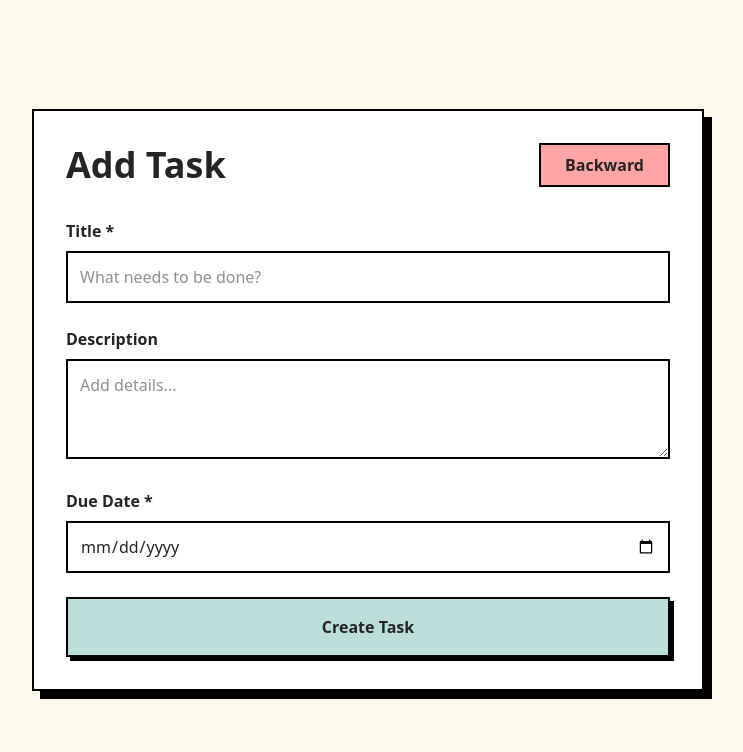
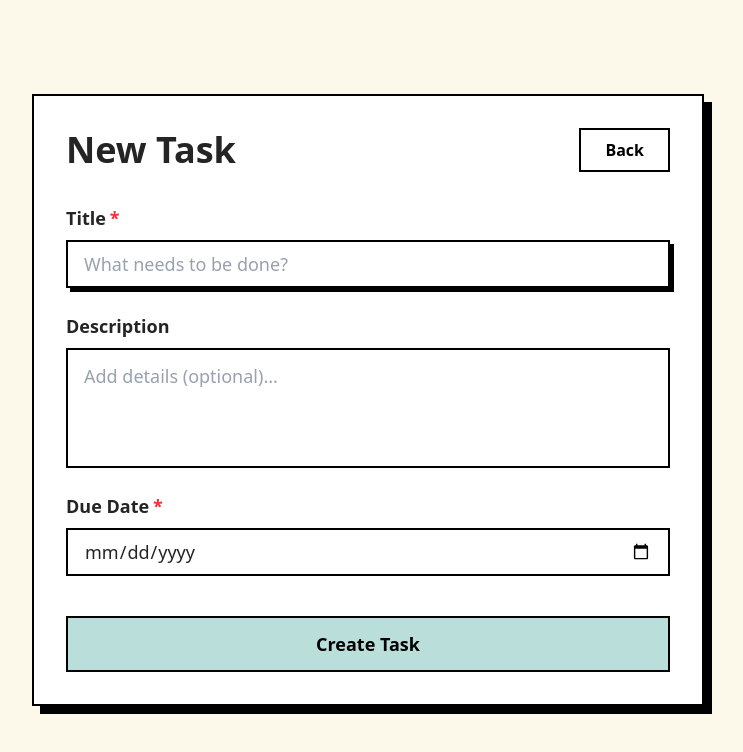
Before and after one commit to phraewchuthamat/Todo-List-React, a React (Vite) app: page / in a window 1280 px wide. Both pictures are taken after a click on the button "Add Task". Shown: the top 752 px of the page, without its empty margins (272-1015 px from the left). Built offline with nearby package versions, Linux system fonts and the light colour scheme.

Commit message:
Update components

```diff
--- a/src/components/TodoApp.jsx
+++ b/src/components/TodoApp.jsx
@@ -1,35 +1,51 @@
 import { useState } from 'react'
 import { useTodo } from '../hooks/useTodo'
-import { TodoForm } from './TodoForm'
+import { useAlert } from '../hooks/useAlert'
 import { TodoList } from './TodoList/TodoList'
-import { useAlert } from '../hooks/useAlert'
+import { Container } from './ui/Container'
+import ConfirmDialog from './dialog/ConfirmDialog'
+import { TodoForm } from './todoList/TodoForm'
+
+const VIEW_MODE = {
+    LIST: 'LIST',
+    EDIT: 'EDIT',
+    CREATE: 'CREATE',
+}
 
 export default function TodoApp() {
+    // Custom Hooks
     const { tasks, createTask, updateTask, deleteTask, toggleComplete } =
         useTodo()
     const { showAlert } = useAlert()
 
-    const [view, setView] = useState('LIST')
+    // Local State
+    const [view, setView] = useState(VIEW_MODE.LIST)
     const [editingId, setEditingId] = useState(null)
 
+    // Delete Logic State
     const [isConfirmOpen, setIsConfirmOpen] = useState(false)
     const [targetDeleteId, setTargetDeleteId] = useState(null)
 
+    // Handlers
     const handleSave = (formData) => {
-        if (view === 'EDIT' && editingId) {
+        if (view === VIEW_MODE.EDIT && editingId) {
             updateTask(editingId, formData)
-            showAlert('Update Task Success! ', 'success')
+            showAlert('Update Task Success! 🎉', 'success')
         } else {
             createTask(formData)
-            showAlert('New Task Created! ', 'success')
+            showAlert('New Task Created! 🚀', 'success')
         }
-        setView('LIST')
+        backToList()
+    }
+
+    const backToList = () => {
+        setView(VIEW_MODE.LIST)
         setEditingId(null)
     }
 
     const handleEditClick = (todo) => {
         setEditingId(todo.id)
-        setView('EDIT')
+        setView(VIEW_MODE.EDIT)
     }
 
     const handleDeleteRequest = (id) => {
@@ -41,37 +57,37 @@ export default function TodoApp() {
         deleteTask(targetDeleteId)
         setIsConfirmOpen(false)
         setTargetDeleteId(null)
-        showAlert('Task Deleted! ', 'error')
+        showAlert('Task Deleted! 🗑️', 'error')
     }
 
     const editingTask = tasks.find((t) => t.id === editingId)
 
     return (
-        <div className="min-h-screen bg-primary flex justify-center items-center p-4">
-            <div className="w-full max-w-2xl bg-white border-2 border-black shadow-[8px_8px_0px_0px_rgba(0,0,0,1)] p-8">
-                {view === 'LIST' ? (
+        <Container>
+            {view === VIEW_MODE.LIST ? (
                 <TodoList
                     tasks={tasks}
-                        onAddClick={() => setView('CREATE')}
+                    onAddClick={() => setView(VIEW_MODE.CREATE)}
                     onEditClick={handleEditClick}
                     onDeleteClick={handleDeleteRequest}
                     onToggleClick={toggleComplete}
-                        isConfirmOpen={isConfirmOpen}
-                        confirmDelete={confirmDelete}
-                        cancelDelete={() => setIsConfirmOpen(false)}
                 />
             ) : (
                 <TodoForm
                     key={editingId ? editingId : 'create-form'}
-                        initialData={view === 'EDIT' ? editingTask : null}
+                    initialData={view === VIEW_MODE.EDIT ? editingTask : null}
                     onSubmit={handleSave}
-                        onCancel={() => {
-                            setView('LIST')
-                            setEditingId(null)
-                        }}
+                    onCancel={backToList}
                 />
             )}
-            </div>
-        </div>
+
+            <ConfirmDialog
+                isOpen={isConfirmOpen}
+                title="Delete Task?"
+                message="Are you sure you want to delete this task? This action cannot be undone."
+                onConfirm={confirmDelete}
+                onCancel={() => setIsConfirmOpen(false)}
+            />
+        </Container>
     )
 }
--- a/src/components/TodoForm.jsx
+++ b/src/components/TodoList/TodoForm.jsx
@@ -1,6 +1,8 @@
 import { useState } from 'react'
-import { getTodayString } from '../utils/formatDate'
-import { FormField } from './ui/FormField'
+import PropTypes from 'prop-types'
+import { getTodayString } from '../../utils/formatDate'
+import { FormField } from '../ui/FormField'
+import { Button } from '../ui/Button'
 
 export const TodoForm = ({ initialData, onSubmit, onCancel }) => {
     const defaultState = { name: '', description: '', dueDate: '' }
@@ -17,28 +19,28 @@ export const TodoForm = ({ initialData, onSubmit, onCancel }) => {
     }
 
     return (
-        <section className="animate-in fade-in duration-300">
+        <section className="animate-in fade-in slide-in-from-bottom-4 duration-300">
+            {/* Header Section */}
             <div className="flex justify-between items-center mb-8">
-                <h1 className="text-4xl font-bold">
-                    {initialData ? 'Edit Task' : 'Add Task'}
+                <h1 className="text-4xl font-bold font-display">
+                    {initialData ? 'Edit Task' : 'New Task'}
                 </h1>
-                <button
-                    type="button"
-                    onClick={onCancel}
-                    className="bg-accent border-2 border-black px-6 py-2 font-bold hover:bg-muted transition-colors"
-                >
-                    Backward
-                </button>
+
+                <Button type="button" onClick={onCancel} variant="outline">
+                    Back
+                </Button>
             </div>
 
+            {/* Form Section */}
             <form onSubmit={handleSubmit} className="space-y-6">
                 <FormField
-                    label="Title *"
+                    label="Title"
                     name="name"
                     value={formData.name}
                     onChange={handleChange}
                     placeholder="What needs to be done?"
                     required
+                    autoFocus
                 />
 
                 <FormField
@@ -47,11 +49,11 @@ export const TodoForm = ({ initialData, onSubmit, onCancel }) => {
                     name="description"
                     value={formData.description}
                     onChange={handleChange}
-                    placeholder="Add details..."
+                    placeholder="Add details (optional)..."
                 />
 
                 <FormField
-                    label="Due Date *"
+                    label="Due Date"
                     type="date"
                     name="dueDate"
                     min={getTodayString()}
@@ -59,13 +61,28 @@ export const TodoForm = ({ initialData, onSubmit, onCancel }) => {
                     onChange={handleChange}
                     required
                 />
-                <button
-                    type="submit"
-                    className="w-full bg-secondary border-2 border-black py-4 font-bold shadow-[4px_4px_0px_0px_rgba(0,0,0,1)] active:translate-y-1 transition-all"
-                >
-                    {initialData ? 'Update Task' : 'Create Task'}
-                </button>
+
+                {/* Submit Button */}
+                <div className="pt-4">
+                    <Button
+                        type="submit"
+                        variant="primary"
+                        className="w-full text-lg py-3"
+                    >
+                        {initialData ? 'Update Task' : 'Create Task'}
+                    </Button>
+                </div>
             </form>
         </section>
     )
 }
+
+TodoForm.propTypes = {
+    initialData: PropTypes.shape({
+        name: PropTypes.string,
+        description: PropTypes.string,
+        dueDate: PropTypes.string,
+    }),
+    onSubmit: PropTypes.func.isRequired,
+    onCancel: PropTypes.func.isRequired,
+}
--- a/src/components/TodoList/TodoList.jsx
+++ b/src/components/TodoList/TodoList.jsx
@@ -1,7 +1,7 @@
 import PropTypes from 'prop-types'
 import { TodoItem } from './TodoItem'
 import { TodoHeader } from './TodoHeader'
-import ConfirmDialog from '../ConfirmDialog'
+import ConfirmDialog from '../dialog/ConfirmDialog'
 import { TEXT_CONFIG } from '../../config/contants'
 
 export const TodoList = ({
--- /dev/null
+++ b/src/components/ui/Container.jsx
@@ -0,0 +1,26 @@
+import PropTypes from 'prop-types'
+
+export const Container = ({ children, className = '' }) => {
+    return (
+        <div className="min-h-screen bg-primary flex justify-center items-center p-4">
+            <div
+                className={`
+                    w-full max-w-2xl
+                    bg-white
+                    border-2 border-black
+                    shadow-[8px_8px_0px_0px_rgba(0,0,0,1)]
+                    p-8
+                    relative
+                    ${className}
+                `}
+            >
+                {children}
+            </div>
+        </div>
+    )
+}
+
+Container.propTypes = {
+    children: PropTypes.node.isRequired,
+    className: PropTypes.string,
+}
--- a/src/components/ui/FormField.jsx
+++ b/src/components/ui/FormField.jsx
@@ -1,24 +1,35 @@
+import PropTypes from 'prop-types'
+import { Input } from './Input'
+import { Textarea } from './Textarea'
+
 export const FormField = ({
     label,
     type = 'text',
-    error,
-    className,
+    className = '',
+    required,
     ...props
 }) => {
-    const inputStyle =
-        'w-full border-2 border-black p-3 outline-none focus:bg-gray-50 transition-colors'
-
     return (
-        <div className={className}>
-            {label && <label className="block font-bold mb-2">{label}</label>}
+        <div className={`flex flex-col gap-2 ${className}`}>
+            {label && (
+                <label className="font-bold text-lg">
+                    {label}
+                    {required && <span className="text-red-500 ml-1">*</span>}
+                </label>
+            )}
 
             {type === 'textarea' ? (
-                <textarea className={inputStyle} rows="3" {...props} />
+                <Textarea {...props} />
             ) : (
-                <input type={type} className={inputStyle} {...props} />
+                <Input type={type} {...props} />
             )}
-
-            {error && <p className="text-red-500 text-sm mt-1">{error}</p>}
         </div>
     )
 }
+
+FormField.propTypes = {
+    label: PropTypes.string,
+    type: PropTypes.string, // 'text', 'date', 'textarea', etc.
+    className: PropTypes.string,
+    required: PropTypes.bool,
+}
--- /dev/null
+++ b/src/components/ui/Textarea.jsx
@@ -0,0 +1,39 @@
+import PropTypes from 'prop-types'
+
+export const Textarea = ({
+    value,
+    onChange,
+    placeholder,
+    className = '',
+    ...props
+}) => {
+    return (
+        <textarea
+            value={value}
+            onChange={onChange}
+            placeholder={placeholder}
+            className={`
+                w-full
+                min-h-[120px]
+                border-2 border-black
+                px-4 py-3
+                text-lg font-medium
+                bg-white
+                focus:outline-none
+                focus:shadow-[4px_4px_0px_0px_rgba(0,0,0,1)]
+                transition-shadow duration-200
+                placeholder:text-gray-400
+                resize-none
+                ${className}
+            `}
+            {...props}
+        />
+    )
+}
+
+Textarea.propTypes = {
+    value: PropTypes.string,
+    onChange: PropTypes.func,
+    placeholder: PropTypes.string,
+    className: PropTypes.string,
+}
```
Also changed, not shown: src/components/dialog/ConfirmDialog.jsx (renamed from src/components/ConfirmDialog.jsx). Lines whose indentation alone changed are shown as unchanged.
